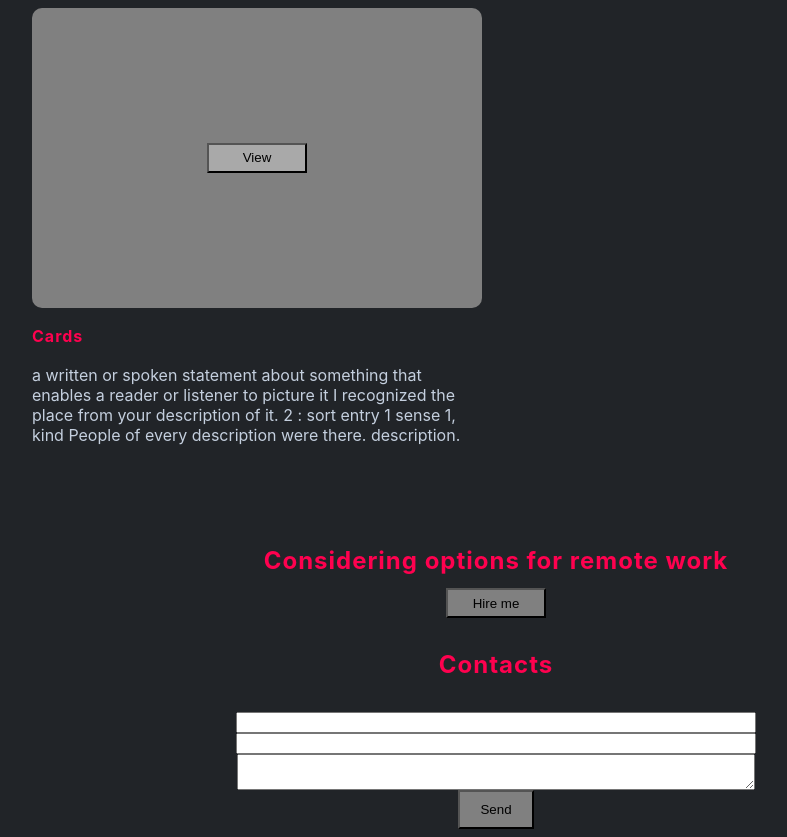
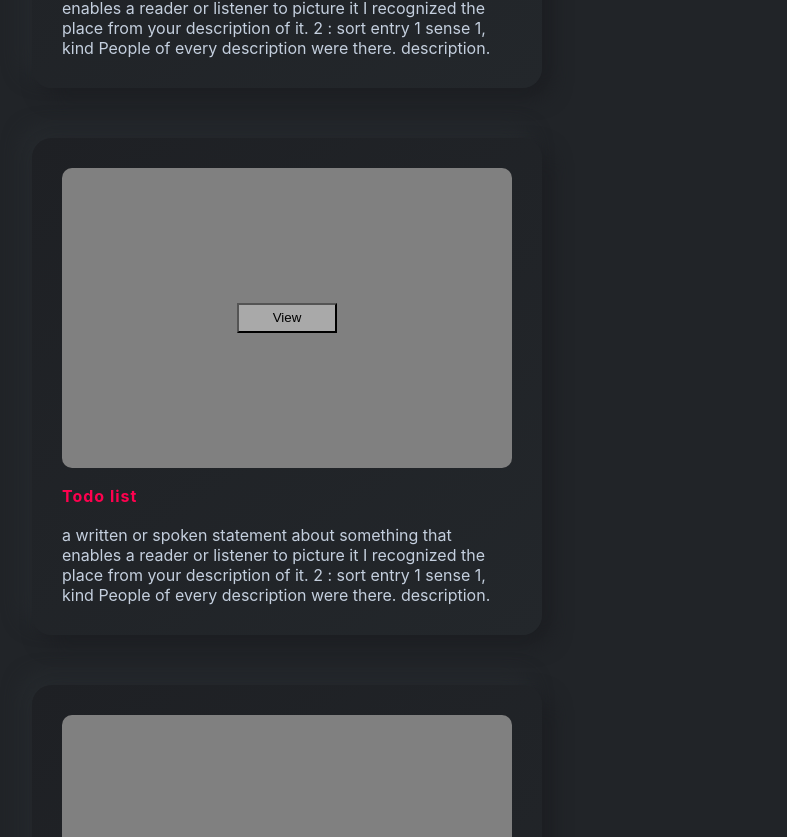
Before and after one commit to ArtemEfimovich/portfolio, a React (Create React App) app: page / in a window 1280 px wide. Shown: the part 1960-2797 px from the top of the page, without its empty margins (144-931 px from the left). Built offline with nearby package versions, Linux system fonts and the light colour scheme.

Commit message:
styles component

```diff
--- a/src/common/styles/Container.module.css
+++ b/src/common/styles/Container.module.css
@@ -7,3 +7,17 @@
     justify-content: space-between;
     flex-wrap: wrap;
 }
+
+.button{
+    color: #ff014f ;
+    margin-top: 20px;
+    padding: 10px 30px;
+    border-radius: 6px;
+    background: linear-gradient(145deg, #1e2024, #23272b);
+    box-shadow: 10px 10px 19px #1c1e22, -10px -10px 19px #262a2e;;
+    position: relative;
+    z-index: 2;
+    font-size: 14px;
+    font-weight: 500;
+    border: 0 none;
+}
--- a/src/contacts/Contacts.jsx
+++ b/src/contacts/Contacts.jsx
@@ -1,6 +1,7 @@
 import React from 'react';
 import s from './Contacts.module.css'
 import styles from '../common/styles/Container.module.css'
+
 
 
 const Contacts = () => {
@@ -8,11 +9,11 @@ const Contacts = () => {
         <div className={s.contactsBlock}>
             <div className={`${s.contactsContainer} ${styles.container}`}>
                     <h2 className={s.title}> Contacts</h2>
-                <form action="" className={s.form}>
-                    <input type="text"/>
-                    <input type="text"/>
-                    <textarea/>
-                    <button type="submit" className={s.button}> Send</button>
+                <form className={s.form}>
+                    <input type="text" placeholder="Name"/>
+                    <input type="text" placeholder="Email"/>
+                    <textarea placeholder="Message"/>
+                    <button type="submit" className={styles.button}> Send</button>
                 </form>
 
             </div>
--- a/src/contacts/Contacts.module.css
+++ b/src/contacts/Contacts.module.css
@@ -1,22 +1,39 @@
-.contactsBlock{
-    background-color:#212428;
+.contactsBlock {
+    background-color: #212428;
 }
 
 
-
-.contactsContainer{
+.contactsContainer {
     flex-direction: column;
     justify-content: flex-start;
 }
 
-.form{
+.form {
     width: 50%;
     display: flex;
     flex-direction: column;
     align-items: center;
+    box-shadow: 10px 10px 19px #1c1e22, -10px -10px 19px #262a2e;
+    padding: 30px;
+    border-radius: 10px;
+    margin-left: 20px;
+    height: 100%;
 }
 
-.title{
+.form input, .form textarea {
+    background-color: #191b1e;
+    border-radius: 6px;
+    border: 2px solid #191b1e;
+    padding: 10px 15px;
+    font-size: 14px;
+    line-height: 18px;
+    color: #c4cfde;
+    box-shadow: 1px 4px 2px -3px rgba(0, 0, 0, 0.7) inset, -1px -3px 3px -2px rgba(255, 255, 255, 0.2) inset;
+    letter-spacing: 1px;
+    resize: none;
+}
+
+.title {
     padding: 20px;
     font-size: 1.5em;
     color: #ff014f;
@@ -25,10 +42,6 @@
     line-height: 14px;
 }
 
-.button{
-    padding: 10px 20px;
-    background-color: grey;
-}
 
 .form input, .form textarea {
     width: 100%;
--- a/src/job/Job.jsx
+++ b/src/job/Job.jsx
@@ -8,7 +8,7 @@ const Job = () => {
             <div className={`${styles.container} ${s.jobsContainer}`}>
                 <h2 className={s.title}>Considering options for remote work</h2>
                <div>
-                   <button className={s.button}>Hire me</button>
+                   <button className={styles.button}>Hire me</button>
                </div>
 
             </div>
--- a/src/job/Job.module.css
+++ b/src/job/Job.module.css
@@ -15,10 +15,3 @@
     display: block;
     line-height: 14px;
 }
-
-.button{
-    background-color: grey;
-    width: 100px;
-    height: 30px;
-
-}
--- a/src/main/Main.module.css
+++ b/src/main/Main.module.css
@@ -18,10 +18,13 @@
 }
 
 .photo {
+    margin: 120px;
     width: 300px;
     height: 400px;
-    background-color: grey;
-
+    border: none;
+    background-size: 400% 400%;
+    background: linear-gradient(
+            -45deg, #ee7752, #e73c7e, #23a6d5, #23d5ab);
 }
 
 .paragraph{
--- a/src/projects/Project/Project.module.css
+++ b/src/projects/Project/Project.module.css
@@ -1,8 +1,17 @@
 .project {
     width: 450px;
-    background-color: #212428;
-    display: flex;
     flex-direction: column;
+    text-align: left;
+    padding: 30px;
+    position: relative;
+    border-radius: 20px;
+    background: linear-gradient(145deg, #1e2024, #23272b);
+    box-shadow: 10px 10px 19px #1c1e22, -10px -10px 19px #262a2e;
+    z-index: 1;
+    height: 100%;
+    transition: 0.5s all ease-in-out;
+    display: inline-block;
+    margin-top: 50px;
 
 }
 
--- a/src/skills/skill/Skill.module.css
+++ b/src/skills/skill/Skill.module.css
@@ -1,9 +1,14 @@
 .skill{
-    width: 250px;
-    background-color:#212428;
     display: flex;
     flex-direction: column;
     align-items: center;
+    box-shadow: 10px 10px 19px #1c1e22, -10px -10px 19px #262a2e;
+    padding: 30px;
+    border-radius: 10px;
+    margin-left: 20px;
+    height: 100%;
+    width: 250px;
+    background-color:#212428;
     text-align: center;
 
 }
```
